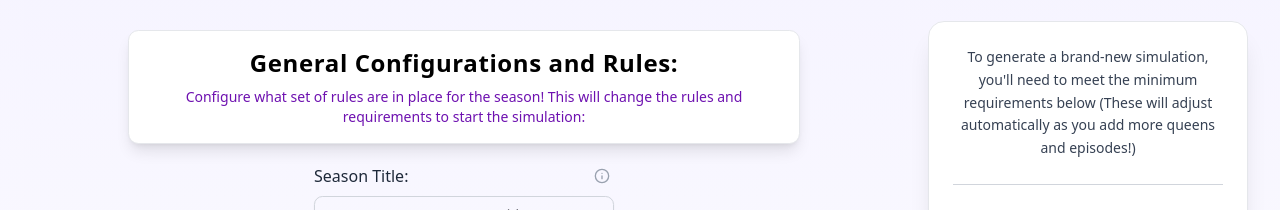
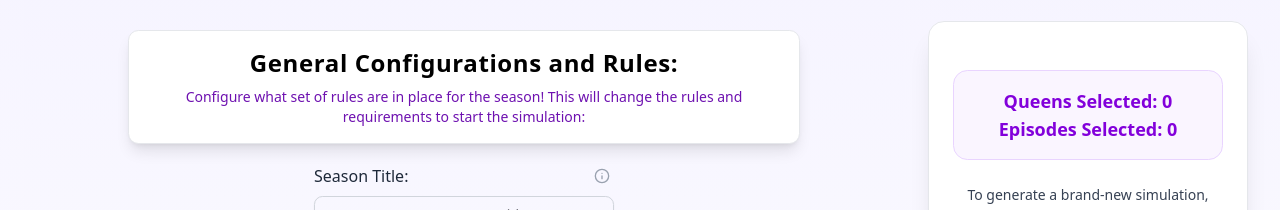
Before and after one commit to vaporwavefm/awesome-amalia, a Next.js app: page /buildcast in a window 1280 px wide. Shown: the part 179-389 px from the top of the page. Built offline with nearby package versions, Linux system fonts and the light colour scheme.

Commit message:
added counter on buildcast page, also applied nextjs fix :bear:

```diff
--- a/app/(root)/buildcast/page.tsx
+++ b/app/(root)/buildcast/page.tsx
@@ -654,9 +654,17 @@ const Page = () => {
         {/* Validation and submit button */}
         {!isLoading && (
           <div className="w-full md:w-80 p-6 bg-white border border-gray-200 shadow-xl rounded-2xl relative md:sticky md:top-50 h-fit mr-8 hover:shadow-2xl transition-shadow">
+            <div className="mt-6 mb-6 p-4 bg-purple-50 border border-purple-200 rounded-xl text-center">
+              <p className="text-lg font-bold text-purple-700">
+                Queens Selected: {queenCards.length}
+              </p>
+              <p className="text-lg font-bold text-purple-700">
+                Episodes Selected: {episodeCards.length}
+              </p>
+            </div>
+
             {/* Container for text and button */}
             <div className="flex flex-col gap-6 text-gray-700">
-
               {/* Intro / Instructions */}
               <p className="text-sm leading-relaxed text-center">
                 To generate a brand-new simulation, you&apos;ll need to meet the minimum requirements below (These will adjust automatically as you add more queens and episodes!)
--- a/package.json
+++ b/package.json
@@ -32,7 +32,7 @@
     "framer-motion": "^12.23.12",
     "html-to-image": "^1.11.13",
     "lucide-react": "^0.542.0",
-    "next": "15.5.0",
+    "next": "15.5.7",
     "react": "19.1.0",
     "react-dom": "19.1.0",
     "recharts": "^2.15.4",
```
Also changed, not shown: 1 other file (tests, documents, lock files or other folders).
